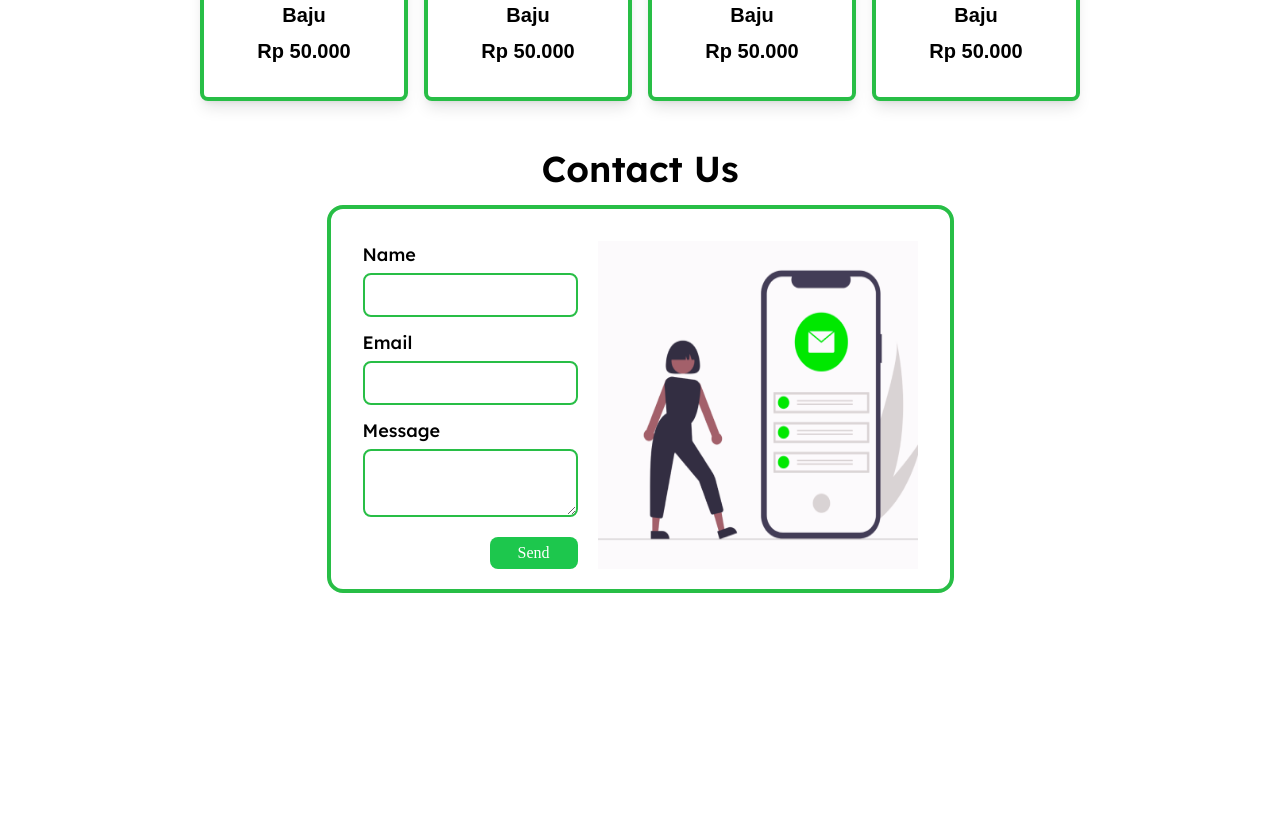
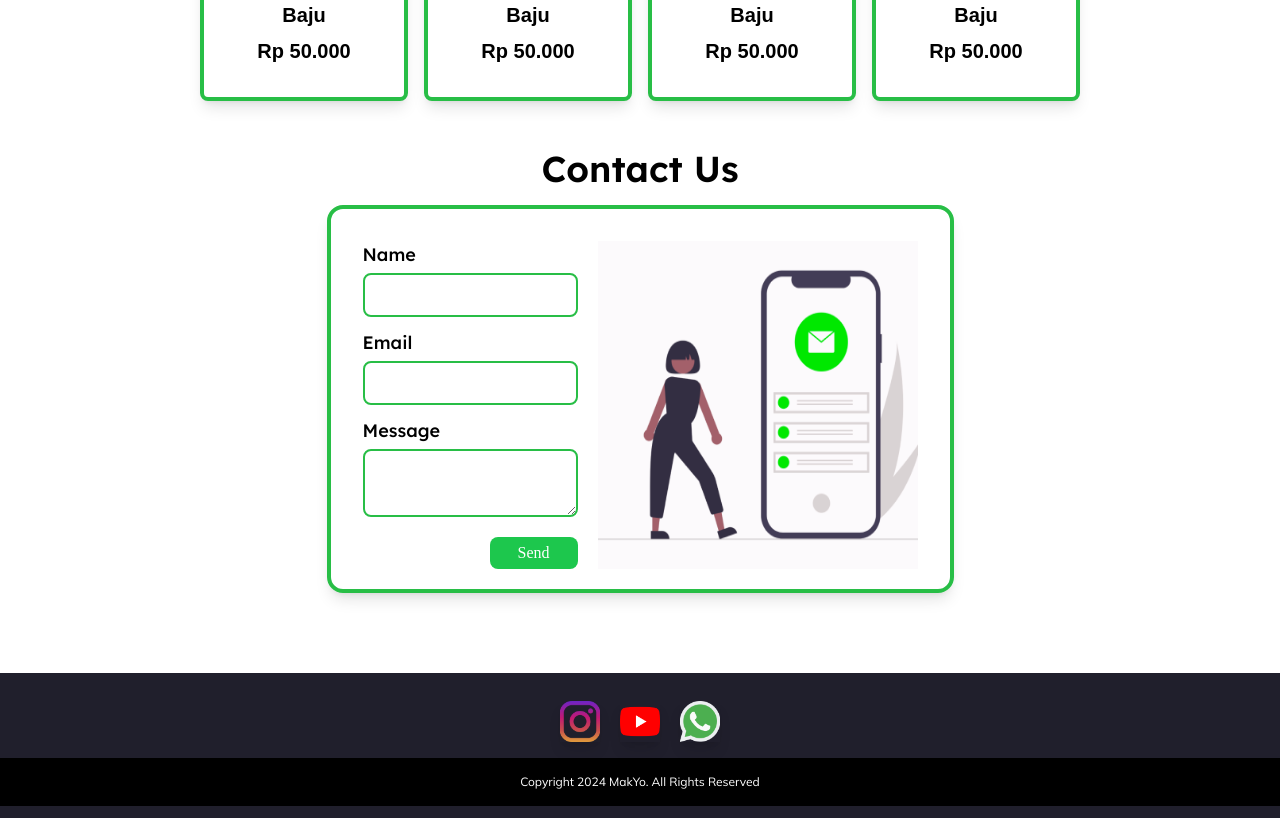
Before and after one commit to reynaldomarchell/MakYo, a Next.js app: page / in a window 1280 px wide. Shown: the part 1420-2238 px from the top of the page. Before the commit the page ends 2033 px from the top, so only its background shows below. Built offline with nearby package versions, Linux system fonts and the light colour scheme; a web font is replaced by a local one.

Commit message:
feat: add footer

```diff
--- a/src/app/page.tsx
+++ b/src/app/page.tsx
@@ -1,17 +1,19 @@
 import Benefit from "@/components/Benefit";
 import Contact from "@/components/Contact";
 import Hero from "@/components/Hero";
+import MainFooter from "@/components/MainFooter";
 import MainNav from "@/components/MainNav";
 import Product from "@/components/Product";
 
 export default function Home() {
   return (
-    <div className="h-full w-full bg-[#040312]">
+    <div className="h-full w-full bg-[#201F2C]">
       <MainNav />
       <Hero />
       <Benefit />
       <Product />
       <Contact />
+      <MainFooter />
     </div>
   );
 }
--- a/src/components/Contact.tsx
+++ b/src/components/Contact.tsx
@@ -1,6 +1,6 @@
 "use client";
 
-import { useEffect, useState } from "react";
+import { useState } from "react";
 import Image from "next/image";
 
 export default function Contact() {
@@ -35,14 +35,14 @@ export default function Contact() {
   }
 
   return (
-    <div className="flex w-screen flex-col items-center justify-center gap-4 bg-white px-8 py-5 text-black md:px-10">
+    <div className="flex w-screen flex-col items-center justify-center gap-4 bg-white px-8 py-5 pb-20 text-black md:px-10">
       <h2 className="font-lexend_deca text-2xl font-semibold md:text-4xl">
         Contact Us
       </h2>
-      <div className="flex flex-col justify-between gap-2 rounded-2xl border-4 border-[#28BE46] px-6 py-5 md:flex-row-reverse md:gap-5 md:px-8 md:pb-5 md:pt-8">
+      <div className="flex flex-col justify-between gap-2 rounded-2xl border-4 border-[#28BE46] px-6 py-5 shadow-lg md:flex-row-reverse md:gap-5 md:px-8 md:pb-5 md:pt-8">
         <Image
           src="/assets/contact.png"
-          alt="Contact"
+          alt="contact"
           width={403}
           height={352}
           className="w-80"
--- /dev/null
+++ b/src/components/MainFooter.tsx
@@ -0,0 +1,36 @@
+import Image from "next/image";
+
+export default function MainFooter() {
+  return (
+    <div className="flex w-screen flex-col items-center justify-center py-3 text-white">
+      <div className="flex gap-4 py-4 md:gap-5">
+        <Image
+          src="/assets/instagram.png"
+          alt="instagram"
+          width={66}
+          height={67}
+          className="w-10 cursor-pointer shadow-lg transition-all hover:-translate-y-1"
+        />
+        <Image
+          src="/assets/youtube.png"
+          alt="youtube"
+          width={74}
+          height={73}
+          className="w-10 cursor-pointer shadow-lg transition-all hover:-translate-y-1"
+        />
+        <Image
+          src="/assets/whatsapp.png"
+          alt="whatsapp"
+          width={66}
+          height={67}
+          className="w-10 cursor-pointer shadow-lg transition-all hover:-translate-y-1"
+        />
+      </div>
+      <div className="flex w-full justify-center bg-[#000000] py-4">
+        <p className="font-mulish text-xs">
+          Copyright 2024 MakYo. All Rights Reserved
+        </p>
+      </div>
+    </div>
+  );
+}
```
